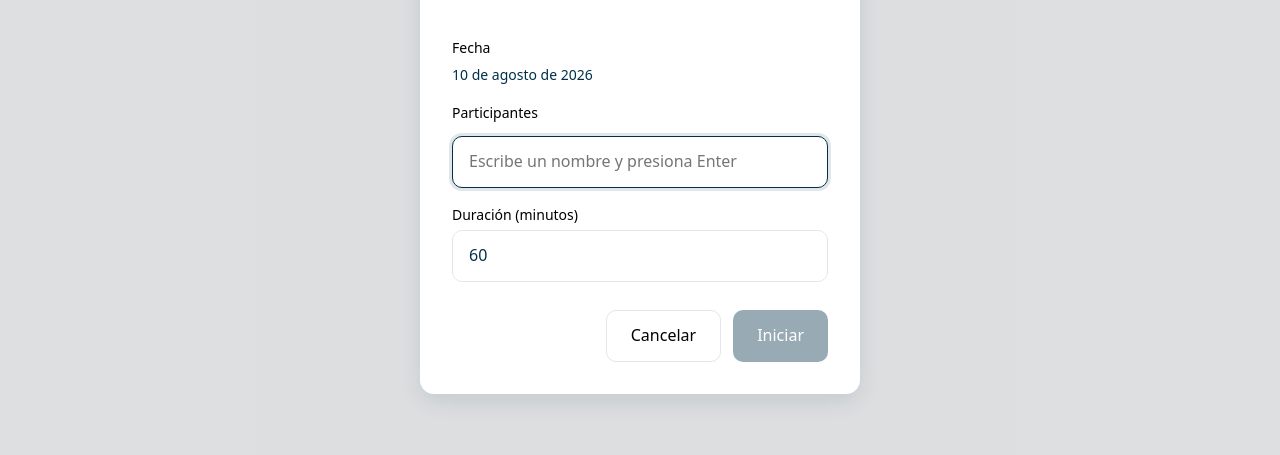
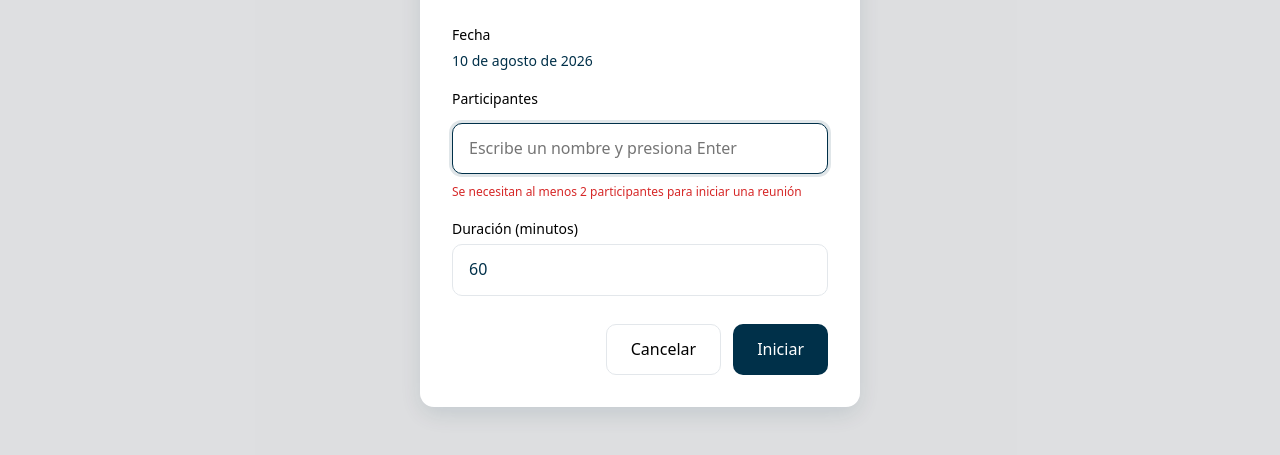
Before and after one commit to LiebeHS/Flow, a plain HTML site: page index.html in a window 1280 px wide. Both pictures are taken after a click on the button "Iniciar reunión". Shown: the part 235-690 px from the top of the page. Drawn offline with Linux system fonts and the light colour scheme.

Commit message:
Se añadió el aviso al menos 2 participantes por reunió

```diff
--- a/css/components/meeting-lifecycle.css
+++ b/css/components/meeting-lifecycle.css
@@ -125,3 +125,14 @@
   opacity: 0.4;
   cursor: not-allowed;
 }
+
+.start-dialog__aviso{
+  display: none;
+  font-size: var(--text-xs);
+  color: var(--color-danger);
+  margin-top: var(--space-2xs);
+}
+
+.start-dialog__aviso--visible {
+  display: block;
+}
--- a/index.html
+++ b/index.html
@@ -224,6 +224,7 @@
       <div class="chips" id="chips-participantes"></div>
       <input type="text" class="field__input" id="input-participante"
              placeholder="Escribe un nombre y presiona Enter">
+      <span class="start-dialog__aviso" id="aviso-participantes">Se necesitan al menos 2 participantes para iniciar una reunión</span>
     </div>
 
     <div class="field">
--- a/js/components/commitmentList.js
+++ b/js/components/commitmentList.js
@@ -29,7 +29,7 @@ export function createCommitmentList({ container, storageKey }) {
     card.classList.add("commitment-card");
     card.classList.add(`commitment-card--${data.prioridad}`);
     card.dataset.id = data.id;
-    card.title = "Doble clic para editar";
+    card.title = "clic para editar";
 
     const header = document.createElement("div");
     header.classList.add("commitment-card__header");
--- a/js/services/meetingLifecycle.js
+++ b/js/services/meetingLifecycle.js
@@ -17,6 +17,7 @@ export function initMeetingLifecycle({ onStart, onPause, onResume, onEnd }) {
   const chipsContainer = document.querySelector("#chips-participantes");
   const participanteInput = document.querySelector("#input-participante");
   const duracionInput = document.querySelector("#input-duracion");
+  const avisoParticipantes = document.querySelector("#aviso-participantes");
 
   let participantes = [];
   let pausada = false;
@@ -51,7 +52,10 @@ export function initMeetingLifecycle({ onStart, onPause, onResume, onEnd }) {
 
     function actualizarBotonIniciar() {
   const confirmBtn = dialog.querySelector(".start-dialog__confirm");
-  confirmBtn.disabled = participantes.length < 2;
+  const faltanParticipantes = participantes.length < 2;
+
+  confirmBtn.diabled = faltanParticipantes;
+  avisoParticipantes.classList.toggle("start-dialog__aviso--visible", faltanParticipantes)
 }
 
   function openDialog() {
```
